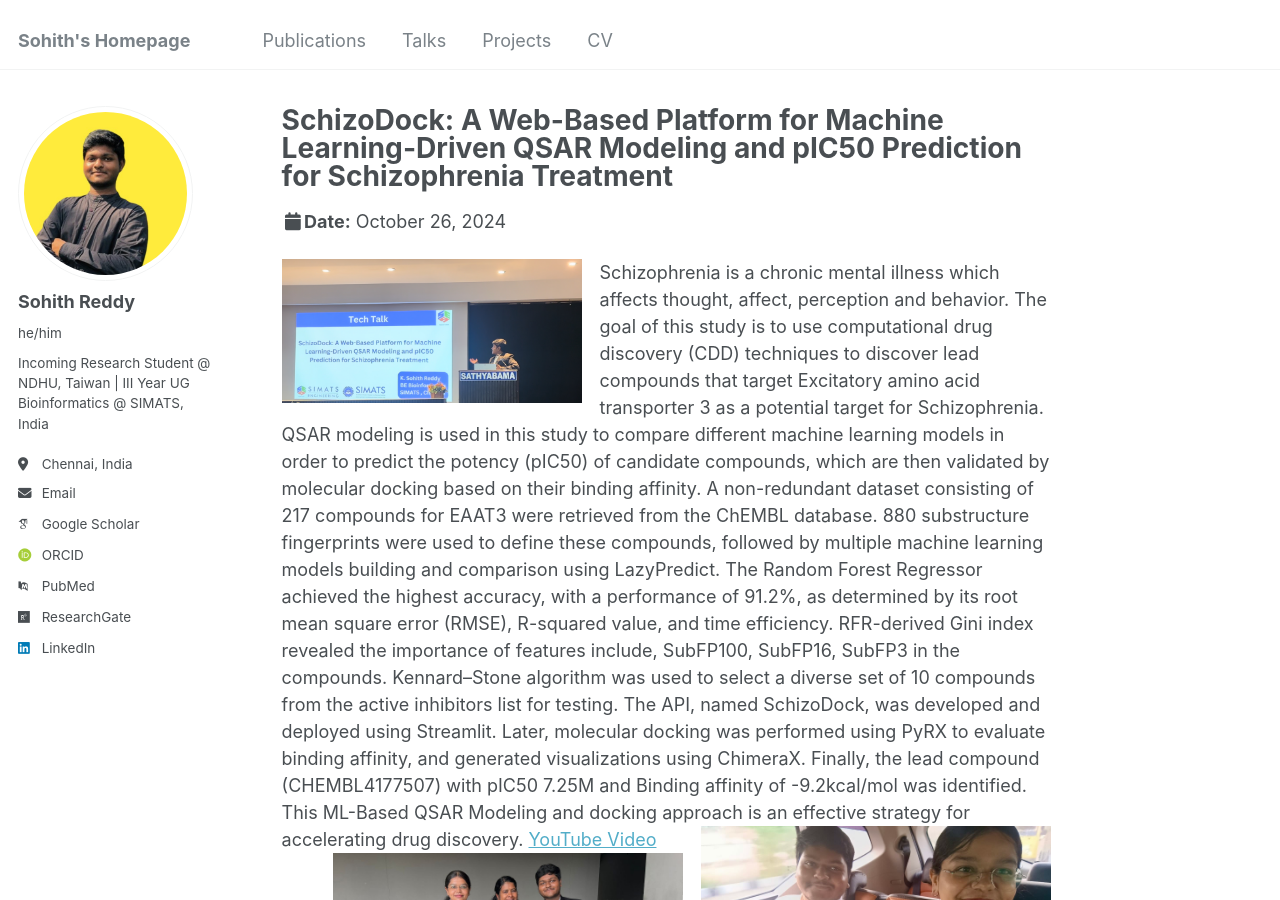
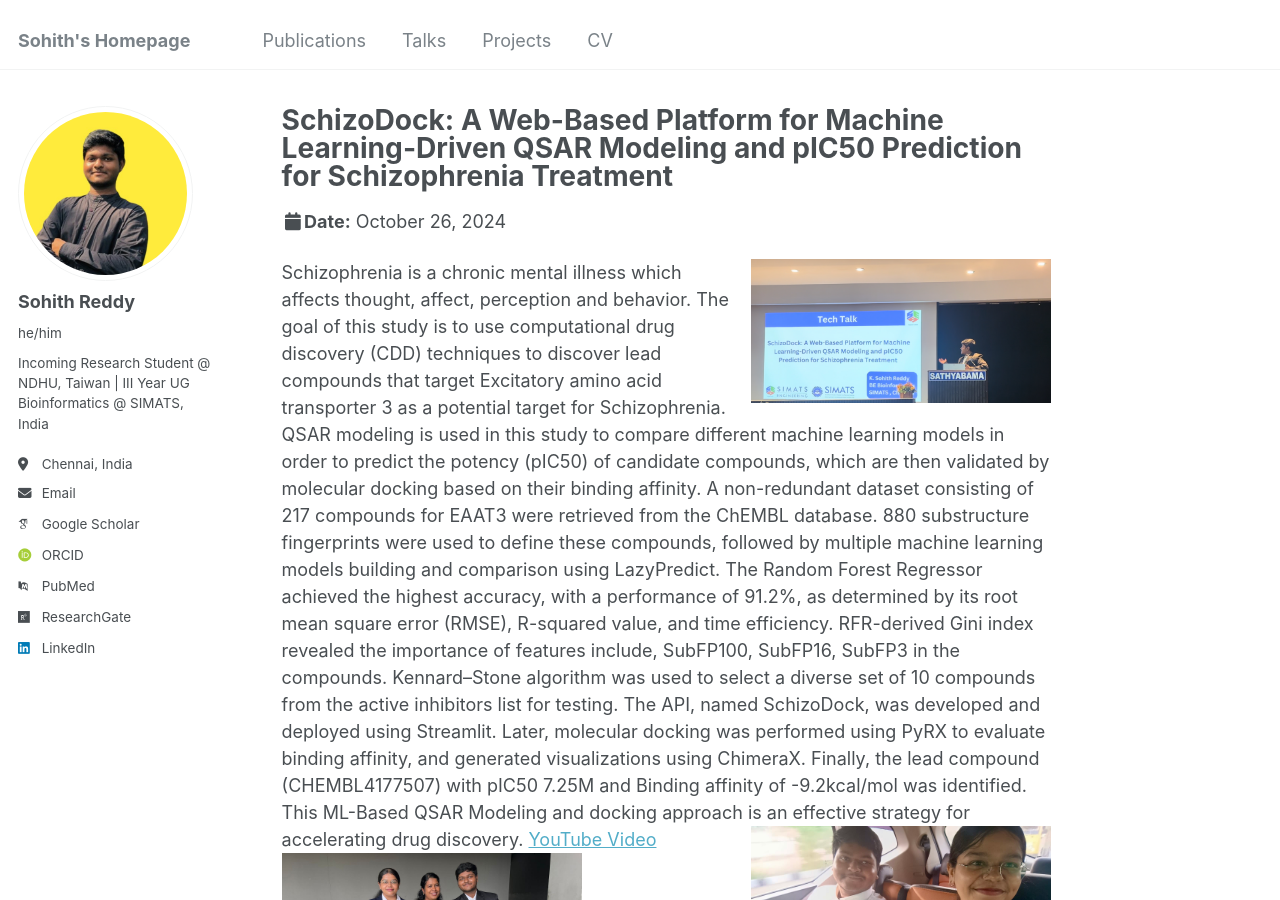
Before and after one commit to sohithpydev/sohith, a Jekyll site: the page built from _talks/2024-10-26.md, in a window 1280 px wide and 900 px high. Built offline with Jekyll 4.4.1, drawn with Linux system fonts in a browser that asks for light colours; some web fonts are replaced.

Commit message:
Update 2024-10-26.md

```diff
--- a/_talks/2024-10-26.md
+++ b/_talks/2024-10-26.md
@@ -8,7 +8,7 @@
 date: 2024-10-26
 location: "Chennai, Tamil Nadu"
 ---
-![conf2](/sohith/images/icbhe_me.jpg){: .align-left width="300px"}
+![conf2](/sohith/images/icbhe_me.jpg){: .align-right width="300px"}
 Schizophrenia is a chronic mental illness which affects thought, affect, perception and behavior. The goal of this study is to use computational drug discovery (CDD) techniques
 to discover lead compounds that target Excitatory amino acid transporter 3 as a potential target for Schizophrenia. QSAR modeling is used in this study to compare different machine
 learning models in order to predict the potency (pIC50) of candidate compounds, which are then validated by molecular docking based on their binding affinity. A non-redundant dataset
@@ -18,5 +18,5 @@
 used to select a diverse set of 10 compounds from the active inhibitors list for testing. The API, named SchizoDock, was developed and deployed using Streamlit. Later, molecular docking
 was performed using PyRX to evaluate binding affinity, and generated visualizations using ChimeraX. Finally, the lead compound (CHEMBL4177507) with pIC50 7.25M and Binding affinity of
 -9.2kcal/mol was identified. This ML-Based QSAR Modeling and docking approach is an effective strategy for accelerating drug discovery. [YouTube Video](https://youtu.be/09Dlv35-YXc)
-![conf](/sohith/images/kasthuri_sohith_2.jpg){: .align-right width="350px"}
-![conf2](/sohith/images/sugapriya.jpg){: .align-right width="350px"}
+![conf](/sohith/images/kasthuri_sohith_2.jpg){: .align-right width="300px"}
+![conf2](/sohith/images/sugapriya.jpg){: .align-left width="300px"}
```
